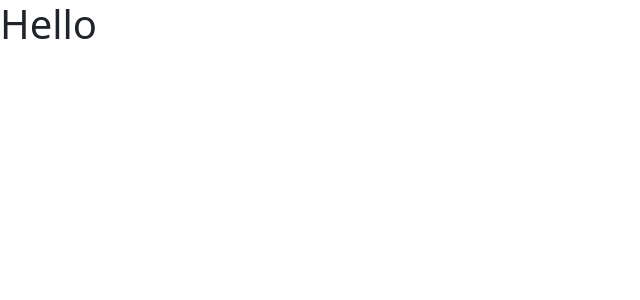
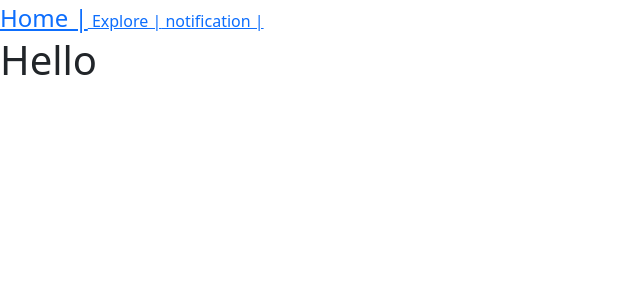
Before and after one commit to Pankaj-Jogale/my-react-app, a React (Create React App) app: page / in a window 1280 px wide. Shown: the top 300 px of the page, without its empty margins (0-640 px from the left). Built offline with nearby package versions, Linux system fonts and the light colour scheme.

Commit message:
using Link tag to navigate in multipage

```diff
--- a/src/App.js
+++ b/src/App.js
@@ -1,12 +1,21 @@
-import { Route, Routes } from "react-router-dom";
+import { Link, Route, Routes } from "react-router-dom";
 
 function App() {
   return (
-    <Routes>
-      <Route path="/" element={<h1>Hello</h1>} />
-      <Route path="/explore" element={<h1>Explore</h1>} />
-      <Route path="*" element={<h1>Page Not Found</h1>} />
-    </Routes>
+    <div>
+      <Link to="/" className="fs-4">
+        Home |
+      </Link>
+      <Link to="/explore"> Explore |</Link>
+      <Link to="/notification"> notification |</Link>
+
+      <Routes>
+        <Route path="/" element={<h1>Hello</h1>} />
+        <Route path="/explore" element={<h1>Explore</h1>} />
+        <Route path="/notification" element={<h1>notification</h1>} />
+        <Route path="*" element={<h1>Page Not Found</h1>} />
+      </Routes>
+    </div>
   );
 }
 
```
